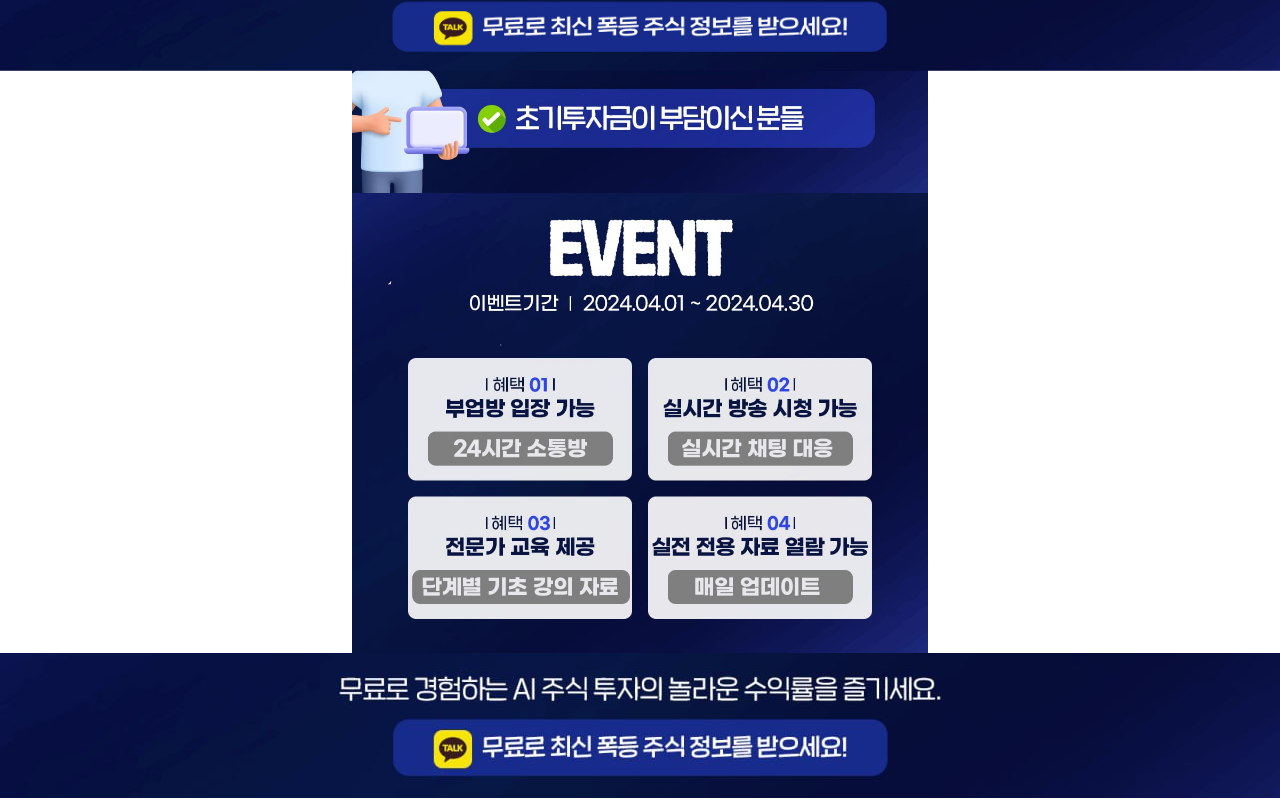
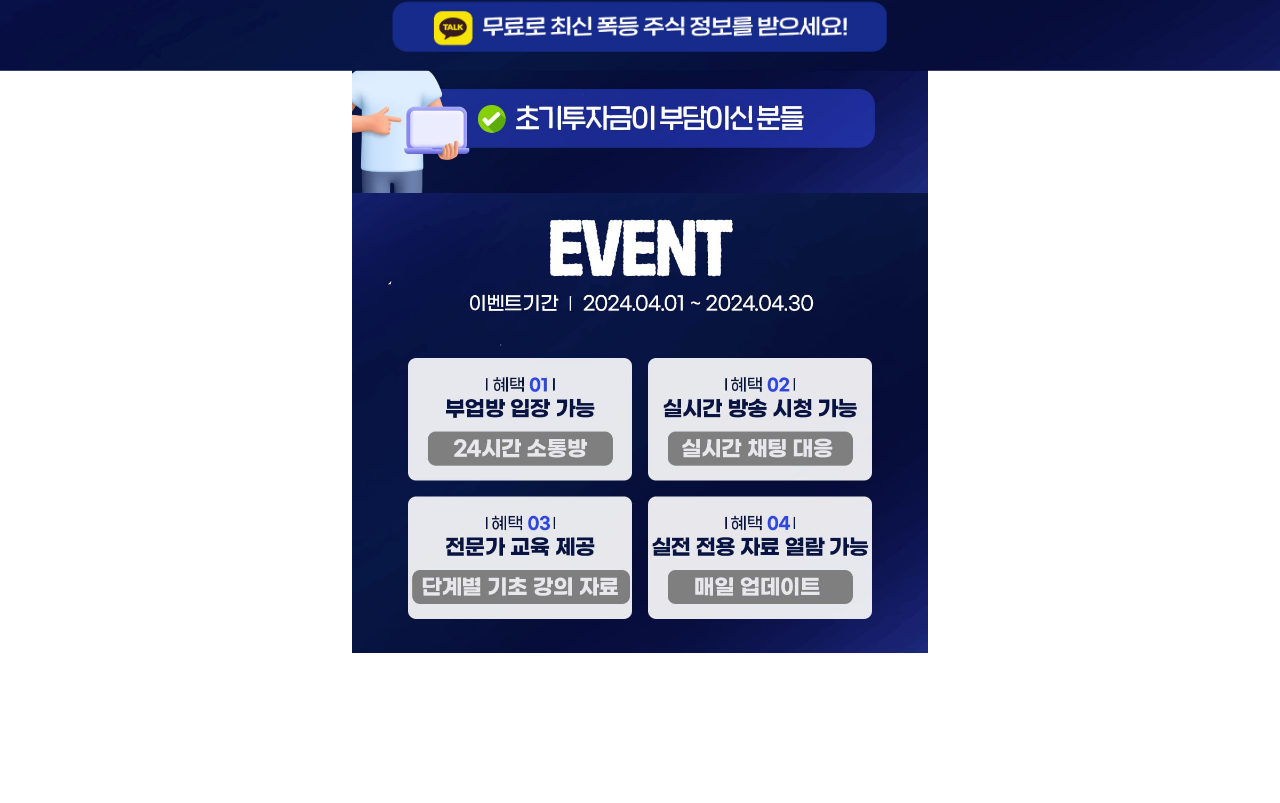
Before and after one commit to jinseong0407/final_landing, a React (Create React App) app: page / in a window 1280 px wide. Shown: the part 729-1532 px from the top of the page. Built offline with nearby package versions, Linux system fonts and the light colour scheme.

Commit message:
고정 이미지 가려짐 문제 해결 및 기타 변경사항

```diff
--- a/src/App.css
+++ b/src/App.css
@@ -47,12 +47,14 @@
   z-index: 100; /* 다른 요소 위에 표시 */
 }
 
+.footer-padding {
+  height: 150px; /* 고정 이미지의 높이와 동일하게 설정 */
+}
 
 /* 스크롤 테스트를 위한 내용 스타일 */
 div {
   font-size: 20px;
 }
-
 /* 추가적인 글로벌 스타일 */
 body {
   margin: 0;
--- a/src/App.js
+++ b/src/App.js
@@ -4,7 +4,6 @@ import './App.css'; // CSS 파일 import
 import bann1 from './images/bann1.jpg';
 import bann2 from './images/bann2.jpg';
 import bann3 from './images/bann3.jpg';
-import low01 from './images/realbanner1.jpg';
 import fixedImage from './images/realbanner2.jpg';
 
 function App() {
@@ -19,15 +18,13 @@ function App() {
       {/* 반응형 이미지3 */}
       <img src={bann3} alt="Responsive" className="responsive" />
 
-      {/* 최하단 이미지 */}
-      <img src={low01} alt="responsive_bot" className="responsive_bot" />
-
       {/* 고정된 이미지와 링크를 포함하는 컨테이너 */}
       <div className="fixed">
         <img src={fixedImage} alt="Fixed" className="fixed" />
         {/* 링크를 추가할 위치. 위치와 크기는 CSS로 조정해야 함 */}
         <a href="https://open.kakao.com/o/s9MoeGhg" className="fixed-link" aria-label="Visit Example.com"></a>
       </div>
+      <div className="footer-padding"></div>
     </div>
   );
 }
```
